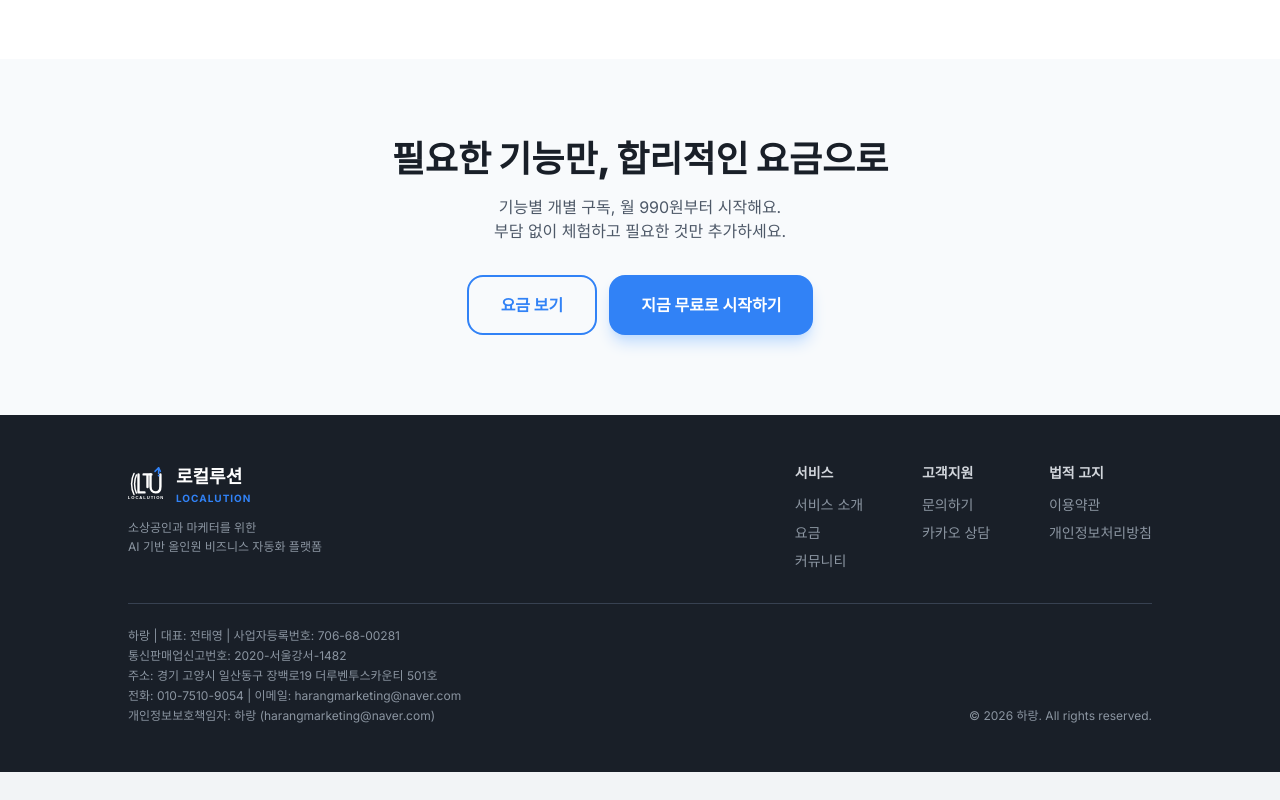
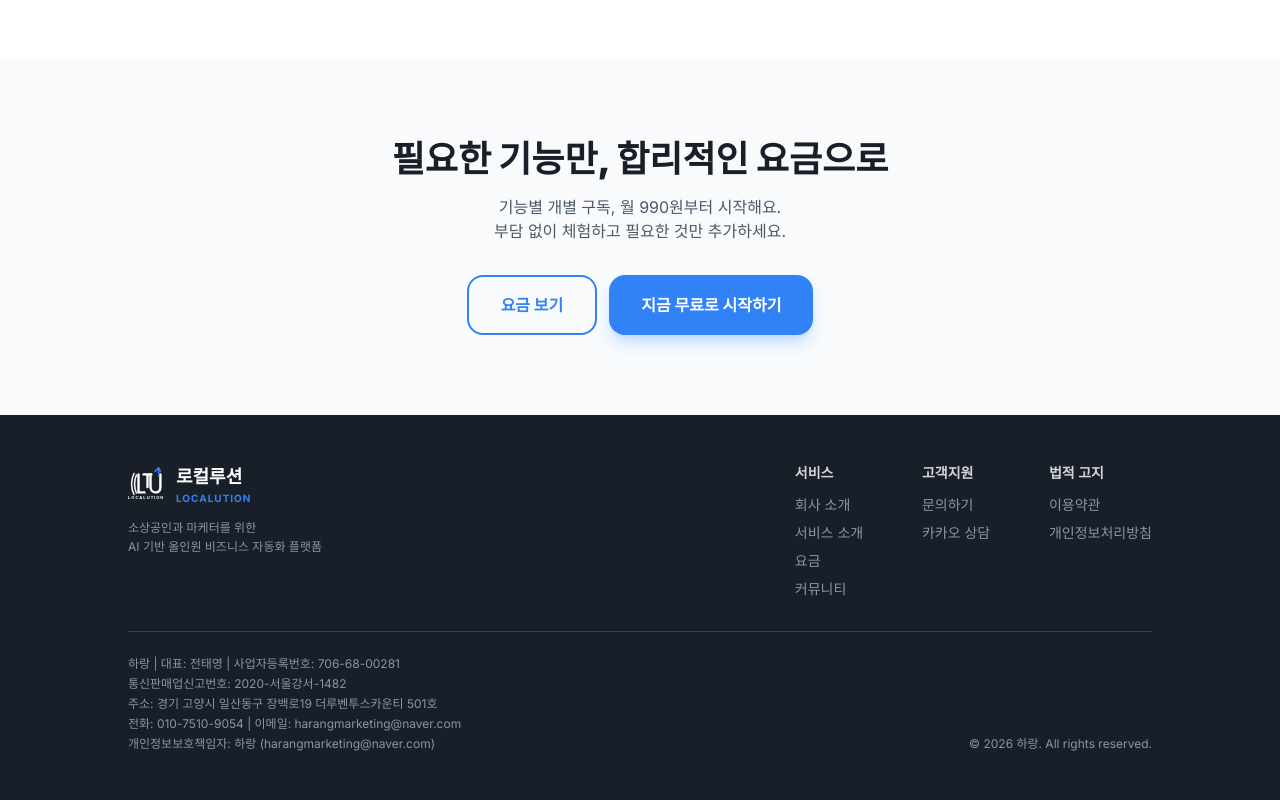
Before and after one commit to jty0221-del/localution, a Next.js app: page / in a window 1280 px wide. Shown: the part 3582-4382 px from the top of the page. Before the commit the page ends 4354 px from the top, so only its background shows below. Built offline with nearby package versions, Linux system fonts and the light colour scheme; no server answers.

Commit message:
feat(footer): add /about link — 서비스 컬럼 최상단

```diff
--- a/app/components/Footer.tsx
+++ b/app/components/Footer.tsx
@@ -26,6 +26,7 @@ export default function Footer() {
             <div>
               <div className="font-semibold text-gray-300 mb-3">서비스</div>
               <div className="space-y-2">
+                <Link href="/about" className="block text-[#8B95A1] hover:text-white transition-colors">회사 소개</Link>
                 <Link href="/service-intro" className="block text-[#8B95A1] hover:text-white transition-colors">서비스 소개</Link>
                 <Link href="/pricing" className="block text-[#8B95A1] hover:text-white transition-colors">요금</Link>
                 <Link href="/community" className="block text-[#8B95A1] hover:text-white transition-colors">커뮤니티</Link>
```
